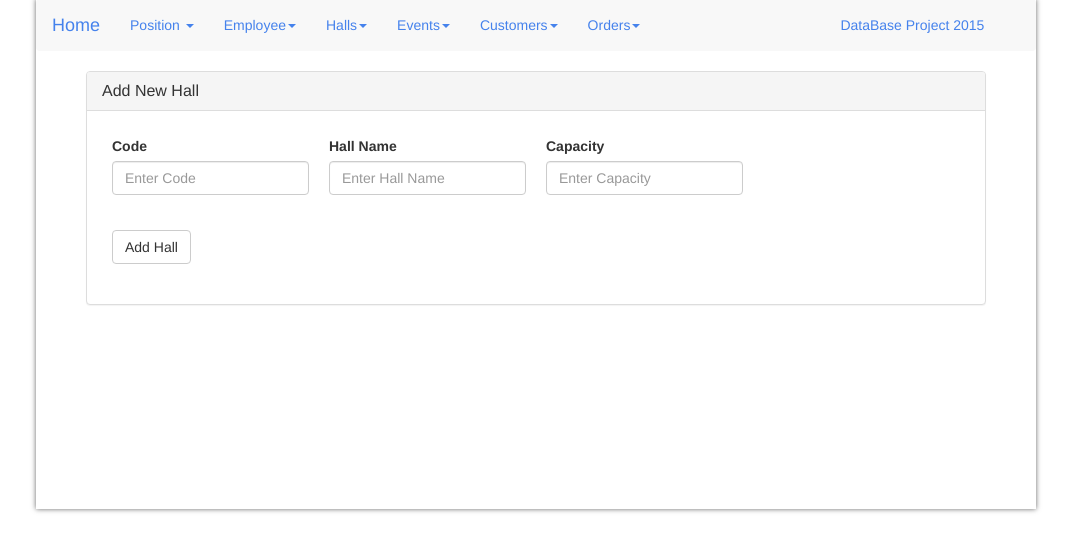
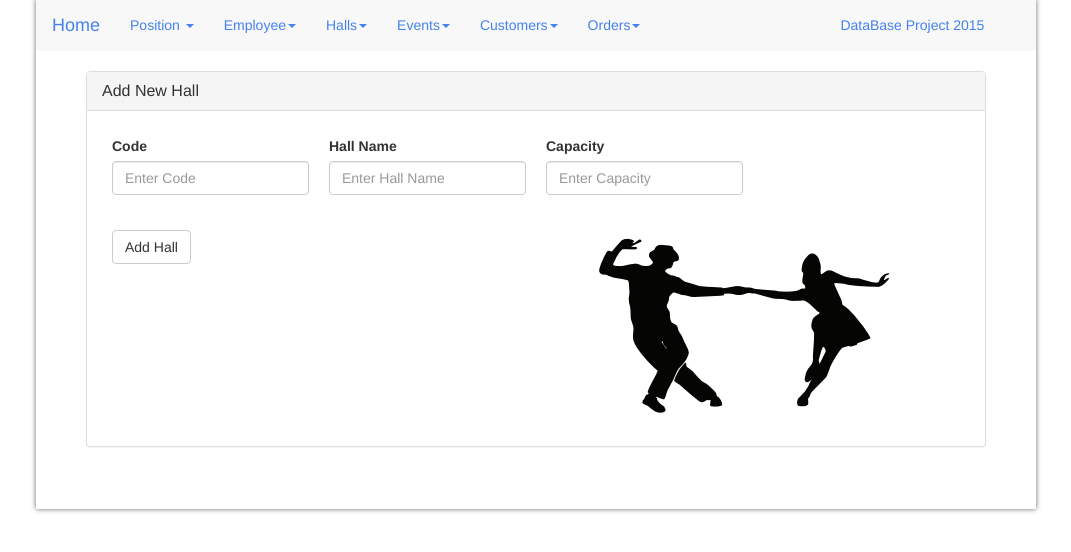
Before and after one commit to livnelang/DataBaseProject, a PHP site: page /view/add_hall.html in a window 1280 px wide. Shown: the part 31-583 px from the top of the page, without its empty margins (104-1175 px from the left). Run offline with PHP 8.4, Linux system fonts and the light colour scheme.

Commit message:
3.3.15 Added Add Hall Picture

```diff
--- a/control/update_employee.php
+++ b/control/update_employee.php
@@ -19,16 +19,17 @@ if (!$conn) {
 
 // Get Parameters From Request
 $emp_id = $_POST["id"];
+echo "$emp_id";
 $emp_phone = $_POST["phone"];
 $emp_mngr = $_POST["managers"];
 $emp_pos = $_POST["position"];
 // Making The Query
 $sql = "UPDATE employee
         SET phone= $emp_phone,Manager_idManager=$emp_mngr,Position_code=$emp_pos
-        WHERE idEmployee ='$emp_id'";
+        WHERE idEmployee =$emp_id ";
 
 //Commit The Query & Check For Results
-if (mysqli_query($conn, $sql)) {
+    if (mysqli_query($conn, $sql)) {
     header('Location: ../view/success_record.html');
     exit;
     echo "New record created successfully";
--- a/css/style.css
+++ b/css/style.css
@@ -74,6 +74,13 @@
     margin-top:-60px;
 }
 
+#add_hall_pic {
+    background-image: url('../img/swing_dance.png');
+    width:326px;
+    height:211px;
+    margin-right: 64px;
+}
+
 #cstmr_pic {
     background-image: url('../img/customer.png');
     width:256px;
--- a/view/add_hall.html
+++ b/view/add_hall.html
@@ -102,8 +102,8 @@
                     <div class="form-group col-xs-3 user-list">
                         <button type="submit" class="btn btn-default">Add Hall</button>
                     </div>
-
                 </form>
+                <div id="add_hall_pic" class="add_pic"></div>
             </div>
 
         </div>
```
Also changed, not shown: control/edit_employee.php (+4 -4 lines), img/swing_dance.png (added).
